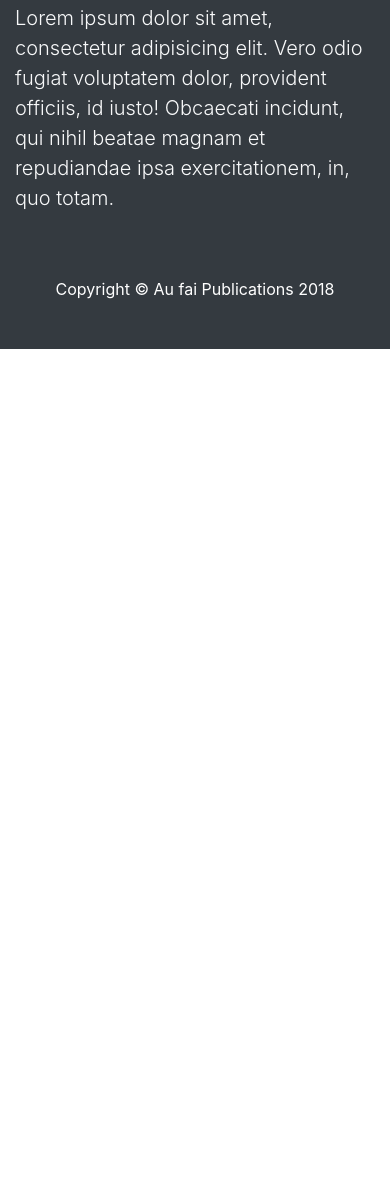
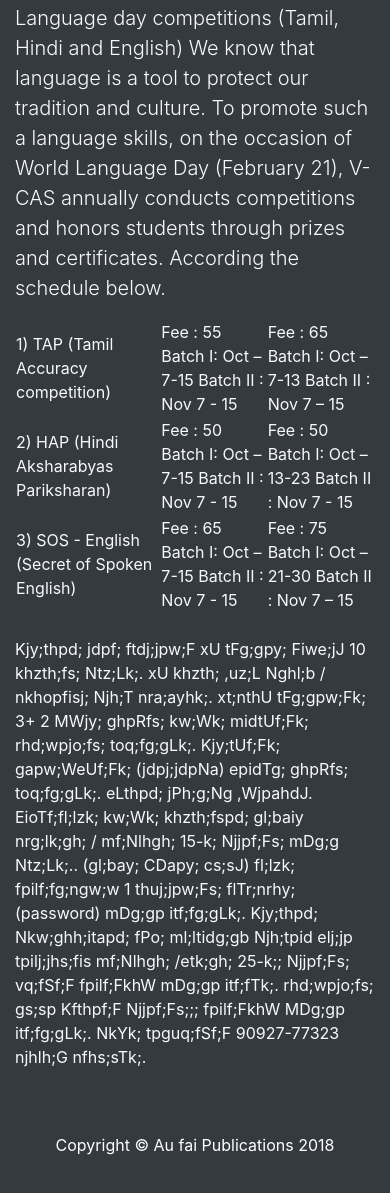
Before and after one commit to au-fai/au-fai.github.io, a website with bundled scripts: page index.html in a window 390 px wide. Shown: the part 3396-4589 px from the top of the page. Before the commit the page ends 3745 px from the top, so only its background shows below. Built offline with nearby package versions, Linux system fonts and the light colour scheme.

Commit message:
program content added

```diff
--- a/index.html
+++ b/index.html
@@ -45,7 +45,15 @@
                 </div>
               </li>
             <!-- <li class="nav-item"><a href="#download" title="" class="yellow nav-link text-center">Download</a></li> -->
-            <li class="nav-item"><a href="#programme" title="" class="green nav-link text-center">திட்டம் <br/>(Programme)</a></li>
+            <li class="nav-item dropdown bg-dark text-center yellow">
+                <a class="nav-link dropdown-toggle" href="#" id="navbarDropdown2" role="button" data-toggle="dropdown" aria-haspopup="true" aria-expanded="false">
+                    திட்டம் <br/>(Programme)
+                </a>
+                <div class="dropdown-menu bg-dark text-center text-lg-left" aria-labelledby="navbarDropdown2">
+                  <a class="dropdown-item" href="#programme" target="_blank">For School</a>
+                  <div class="dropdown-divider"></div>
+                </div>
+              <!-- <a href="#programme" title="" class="green nav-link text-center">திட்டம் <br/>(Programme)</a></li> -->
           </ul>
         </div>
       </div>
@@ -231,7 +239,78 @@
         <div class="row">
           <div class="col-lg-8 mx-auto">
             <h2>திட்டம் - Programme</h2>
-            <p class="lead">Lorem ipsum dolor sit amet, consectetur adipisicing elit. Vero odio fugiat voluptatem dolor, provident officiis, id iusto! Obcaecati incidunt, qui nihil beatae magnam et repudiandae ipsa exercitationem, in, quo totam.</p>
+            <p class="lead">Language day competitions (Tamil, Hindi and English)
+
+              We know that language is a tool to protect our tradition and culture. To promote
+              such a language skills, on the occasion of World Language Day (February 21), V-CAS
+              annually conducts competitions and honors students through prizes and certificates.
+              According the schedule below.<br/>
+            </p>
+            <table>
+              <tr>
+                <td>
+                    1) TAP
+                    (Tamil Accuracy competition)
+                </td>
+                <td>
+                    Fee : 55
+                    Batch I: Oct – 7-15 Batch II : Nov 7 - 15
+                </td>
+                <td>
+                    Fee : 65
+                    Batch I: Oct – 7-13 Batch II : Nov 7 – 15
+                </td>
+              </tr>
+              <tr class="sec-column">
+                <td>
+                    2) HAP
+                    (Hindi Aksharabyas Pariksharan)
+                </td>
+                <td>
+                    Fee : 50
+                    Batch I: Oct – 7-15 Batch II : Nov 7 - 15
+                </td>
+                <td>
+                    Fee : 50
+                    Batch I: Oct – 13-23 Batch II : Nov 7 - 15
+                </td>
+              </tr>
+              <tr>
+                <td>
+                    3) SOS - English
+                    (Secret of Spoken English)
+                </td>
+                <td>
+                    Fee : 65
+                    Batch I: Oct – 7-15
+                    Batch II : Nov 7 - 15
+                </td>
+                <td>
+                    Fee : 75
+                    Batch I: Oct – 21-30
+                    Batch II : Nov 7 – 15
+                </td>
+              </tr>
+            </table>
+            <br />
+            <p class="tamil">
+                Kjy;thpd;  jdpf;  ftdj;jpw;F
+
+                xU  tFg;gpy;  Fiwe;jJ  10  khzth;fs;  Ntz;Lk;.
+                xU  khzth;  ,uz;L  Nghl;b  / nkhopfisj;  Njh;T  nra;ayhk;.
+                xt;nthU  tFg;gpw;Fk;  3+ 2 MWjy;  ghpRfs;  kw;Wk;  midtUf;Fk;  rhd;wpjo;fs;  toq;fg;gLk;.
+                Kjy;tUf;Fk;  gapw;WeUf;Fk;  (jdpj;jdpNa)  epidTg;  ghpRfs;  toq;fg;gLk;.
+                eLthpd;  jPh;g;Ng  ,WjpahdJ.
+
+                EioTf;fl;lzk;  kw;Wk;  khzth;fspd;  gl;baiy  nrg;lk;gh;  / mf;Nlhgh;  15-k;  Njjpf;Fs;  mDg;g  Ntz;Lk;.. (gl;bay;  CDapy;  cs;sJ)
+
+                fl;lzk;  fpilf;fg;ngw;w  1  thuj;jpw;Fs;  flTr;nrhy;  (password) mDg;gp  itf;fg;gLk;.
+
+                Kjy;thpd;  Nkw;ghh;itapd;  fPo;  ml;ltidg;gb  Njh;tpid  elj;jp  tpilj;jhs;fis  mf;Nlhgh;  /etk;gh;  25-k;; Njjpf;Fs;  vq;fSf;F  fpilf;FkhW  mDg;gp  itf;fTk;.
+
+                rhd;wpjo;fs;  gs;sp  Kfthpf;F  Njjpf;Fs;;;  fpilf;FkhW  MDg;gp  itf;fg;gLk;.
+                NkYk;  tpguq;fSf;F  90927-77323  njhlh;G  nfhs;sTk;.
+            </p>
           </div>
         </div>
       </div>
```
